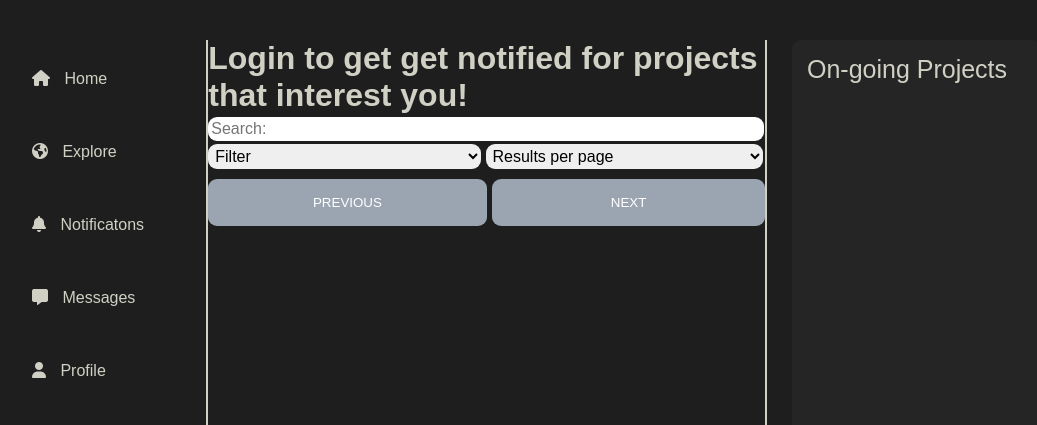
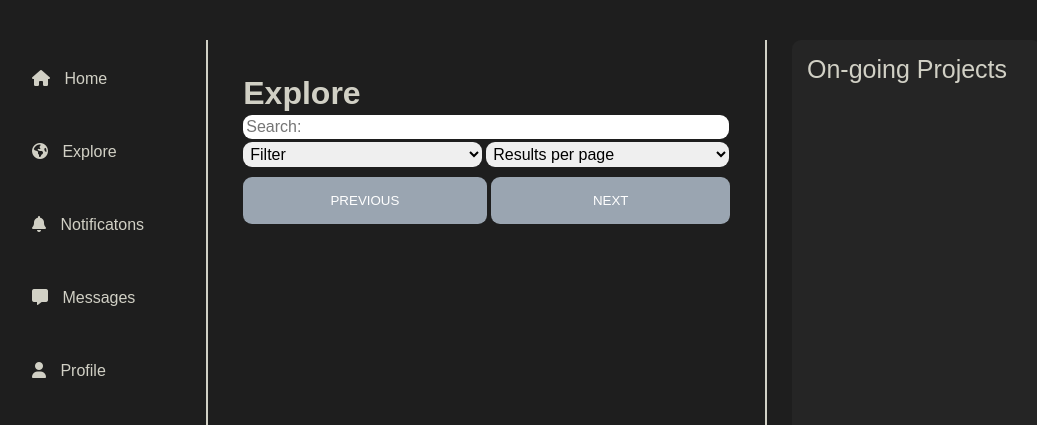
Before and after one commit to youmanyousef/BeeCodersHackathonSpr2022, a Django app: page /explore in a window 1280 px wide. Shown: the part 35-460 px from the top of the page, without its empty margins (111-1148 px from the left). Run offline with Django 3.2, Linux system fonts and the light colour scheme; data that the repository does not hold is empty; some libraries are stand-ins or nearby versions.

Commit message:
additional styling

```diff
--- a/app/static/style.css
+++ b/app/static/style.css
@@ -144,11 +144,11 @@ body {
 .project-title {
 	position: absolute;
 	bottom: 15px;
-	margin-left: 25px;
+	margin-left: 35px;
 }
 
 .project-body {
-	padding: 25px;
+	padding: 35px;
 }
 
 .project-author::before {
@@ -314,7 +314,7 @@ body {
 }
 
 .form-container {
-	margin: 25px;
+	margin: 35px;
 }
 
 .form-container textarea { resize: none; }
@@ -431,6 +431,9 @@ body {
 /* END REGISTRATION FORM*/
 
 /* PROJECT EXPLORER*/
+.explore-container {
+	margin: 35px;
+}
 .exp-toptext {
 	/* media query later */
 }
--- a/app/templates/explore.html
+++ b/app/templates/explore.html
@@ -3,12 +3,9 @@
 {% load static %}
 
 {% block body %}
+<div class="explore-container">
 	<script src="https://kit.fontawesome.com/0c698512f3.js" crossorigin="anonymous"></script>
-	{% if user.is_authenticated %}
-		<h1 class="exp-toptext">Welcome {{ user }}!</h1>
-	{% else %}
-		<h1 class="exp-toptext">Login to get get notified for projects that interest you!</h1>
-	{% endif%}
+	<h1 class="exp-toptext">Explore</h1>
 	<div class="projects-filter">
 		<form class="filter-query">
 			<input type="text" placeholder="Search:">
@@ -88,4 +85,5 @@
 			<button class="nav-next">NEXT</button>
 		</div>
 	</div>
+</div>
 {% endblock %}
```
